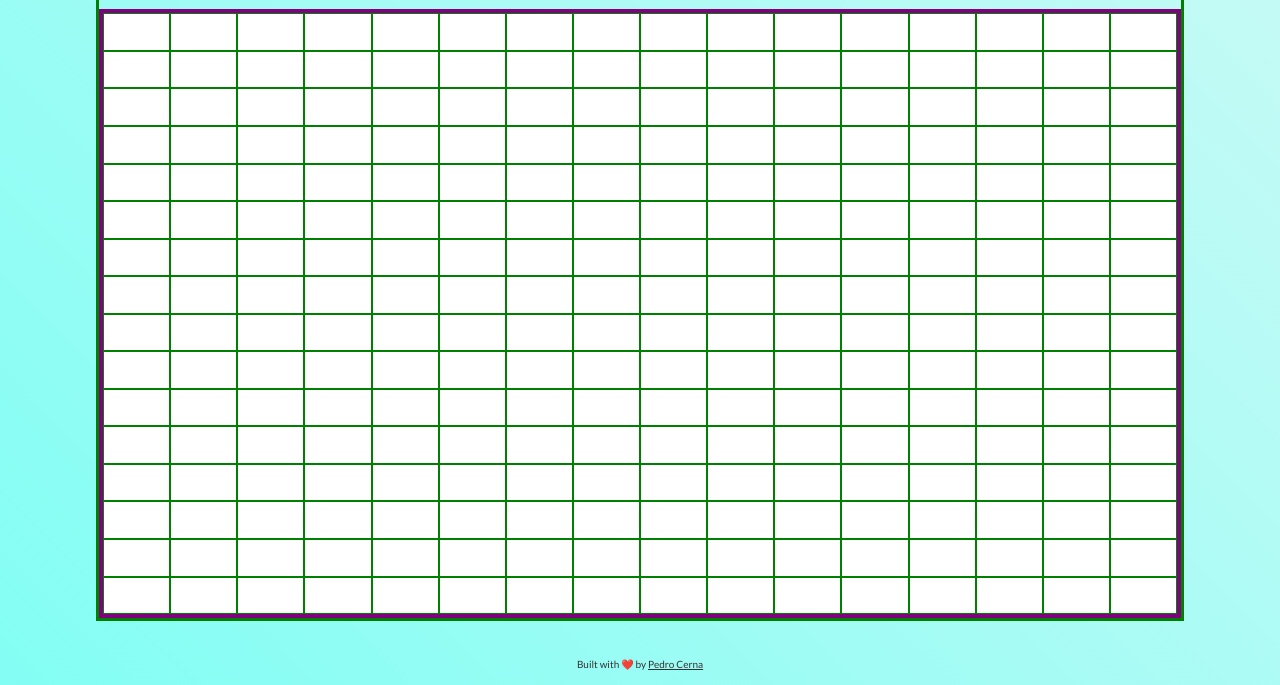
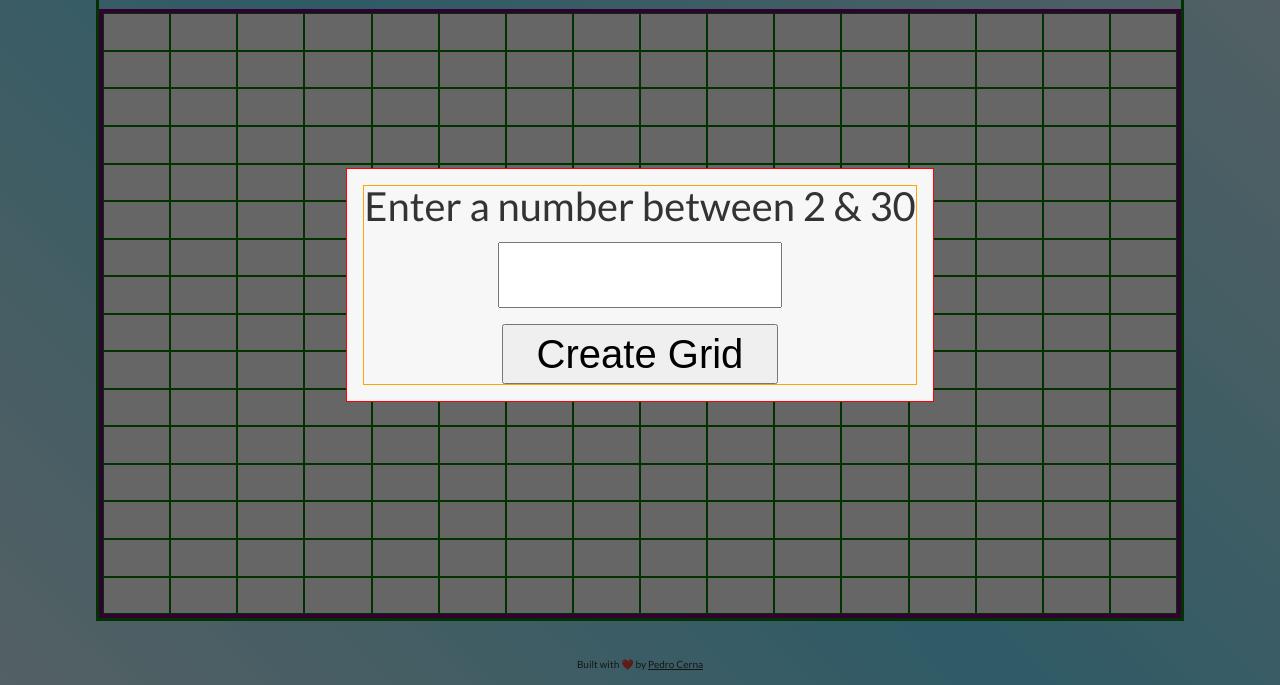
Before and after one commit to cerna-pedro/sketch, a website built with Parcel: page index.html in a window 1280 px wide. Both pictures are taken after a click on the button "Clear Grid". Shown: the part 115-800 px from the top of the page. Built offline with nearby package versions, Linux system fonts and the light colour scheme.

```diff
--- a/index.html
+++ b/index.html
@@ -12,9 +12,23 @@
     <main class="content">
       <h1 id="page-title">Sketch! 🖌️</h1>
       <div class="page-content">
-        <button id="clear">Clear Grid</button>
-        <div class="grid-container">
+        <button type="button" id="clear">Clear Grid</button>
+        <div class="popup hidden">
+          <div class="form-container hidden">
+            <form id="square-form">
+              <label for="squares">Enter a number between 2 & 30</label>
+              <input id="number-input"
+                type="number"
+                min="2"
+                max="30"
+                name="squares"
+                id="squares"
+              />
+              <button type="submit">Create Grid</button>
+            </form>
+          </div>
         </div>
+        <div class="grid-container"></div>
       </div>
     </main>
     <footer>
--- a/index.js
+++ b/index.js
@@ -1,31 +1,74 @@
 const gridContainer = document.querySelector('.grid-container');
 const gridRow = document.querySelector('.grid-row');
 const clearButton = document.querySelector('#clear');
+const formContainer = document.querySelector('.form-container');
+const squareForm = document.querySelector('#square-form');
+const popup = document.querySelector('.popup');
+const numberInput = document.querySelector('#number-input');
 
-const clearGrid = () => {
-  console.log('cleared');
-  createGrid()
+const clearGrid = (e) => {
+  toggleClassOff()
+  createNewGrid(e);
 };
 
-const wait = (amount = 0) => new Promise(resolve=> setTimeout(resolve, amount))
+const toggleClassOff = () => {
+  popup.classList.remove('hidden');
+  formContainer.classList.remove('hidden');
+};
 
+const toggleClassOn = () => {
+  popup.classList.add('hidden');
+  formContainer.classList.add('hidden');
+};
+
+
+const checkNumberRange = () => {
+  if (numberInput.value > 30) {
+    numberInput.value = 30;
+  }
+  if (numberInput.value < 2) {
+    numberInput.value = 2;
+  }
+};
+
+const validateEntry = (e) => {
+  const possible = '0123456789Backspace';
+  if (!possible.includes(e.key)) {
+    e.preventDefault();
+  }
+};
+
+const createNewGrid = (e) => {
+  numberInput.value = ''
+  squareForm.addEventListener('submit', (e) => {
+    e.preventDefault();
+    const numberOfSquares = parseInt(e.target[0].value);
+    console.log(numberOfSquares);
+    toggleClassOn()
+    createGrid(numberOfSquares);
+  });
+};
 clearButton.addEventListener('pointerdown', clearGrid);
+numberInput.addEventListener('keydown', validateEntry);
+numberInput.addEventListener('change', checkNumberRange);
+
+const wait = (amount = 0) =>
+  new Promise((resolve) => setTimeout(resolve, amount));
 
 const createGrid = async (num = 16) => {
   while (gridContainer.firstChild) {
-    gridContainer.removeChild(gridContainer.firstChild)
-
+    gridContainer.removeChild(gridContainer.firstChild);
   }
   let i = 0;
   while (i < num) {
-    const gridRow = document.createElement('div')
-    gridRow.classList.add('grid-row')
+    const gridRow = document.createElement('div');
+    gridRow.classList.add('grid-row');
     for (let j = 0; j < num; j++) {
       const div = document.createElement('div');
       div.classList.add('cell');
       gridRow.append(div);
       gridContainer.append(gridRow);
-      await wait(1)
+      await wait();
     }
     gridContainer.append(gridRow);
     i++;
--- a/main.css
+++ b/main.css
@@ -130,7 +130,11 @@
   border-spacing: 0;
 }
 
-
+input[type=number]::-webkit-inner-spin-button,
+input[type=number]::-webkit-outer-spin-button {
+  -webkit-appearance: none;
+  margin: 0;
+}
 
 html {
   height: -webkit-fill-available;
@@ -147,12 +151,16 @@
   align-items: center;
   background-image: linear-gradient(
     45deg,
-    rgb(109, 255, 243),
+    rgb(255, 207, 162),
     rgb(247, 247, 247),
-    rgb(247, 194, 231)
+    rgb(255, 180, 226),
+    rgb(247, 247, 247),
+    rgb(117, 227, 255),
+    rgb(247, 247, 247),
+    rgb(182, 195, 255)
     );
     background-size: 400% 400%;
-    animation: Background 20s ease infinite;
+    animation: Background 30s ease infinite;
     padding: 1rem;
   }
   .content {
@@ -181,6 +189,73 @@
   height: 85vh;
 }
 
+.popup{
+  opacity: 1;
+  z-index: 9999;
+  position:absolute;
+  top:0;
+  left:0;
+  right:0;
+  bottom:0;
+  background:rgba(0, 0, 0, .6);
+  transition: opacity .1s ease;
+  display: flex;
+  flex-direction: column;
+  justify-content: center;
+  align-items: center;
+}
+
+.popup.hidden {
+  opacity: 0;
+  pointer-events: none;
+}
+
+.form-container {
+  opacity: 1;
+  min-width: 200px;
+  max-width: 600px;
+  background:rgb(247, 247, 247);
+    transform: translateY(0);
+  transition: transform .3s .1s ease;
+  display: flex;
+  flex-direction: column;
+  align-items: center;
+  justify-content: center;
+  border: 1px solid red;
+  text-align: center;
+  padding: 1rem;
+}
+
+.form-container.hidden {
+  transform: translateY(-2000px);
+  opacity: 0;
+}
+
+#square-form{
+  border: 1px solid orange;
+  display: flex;
+  flex-direction: column;
+  align-items: center;
+
+}
+
+#square-form input {
+  width: 50%;
+  display: block;
+  margin: 1rem;
+  height: 60px;
+  font-size: 100%;
+  text-align: center;
+}
+
+#square-form button{
+  width: 50%;
+  height: 60px;
+  font-size: 100%;
+}
+
+
+
 .grid-container {
   border: 4px purple solid;
   display:flex;
@@ -196,11 +271,9 @@
 }
 
 .cell {
-  /* display: flex; */
   background-color: white;
   border:1px solid green;
-  animation: Enter 1s cubic-bezier(0.175, 0.885, 0.32, 1.275);
-  /* min-height: 50px; */
+  animation: Enter .1s ease;
   flex:1
 }
 
@@ -213,22 +286,22 @@
     background-position: 24% 0%;
   }
   10% {
-    background-position: 80% 20%;
+    background-position: 100% 100%;
   }
   20% {
-    background-position: 60% 15%;
+    background-position: 0% 0%;
   }
   30% {
-    background-position: 4% 62%;
+    background-position: 100% 62%;
   }
   40% {
-    background-position: 9% 87%;
+    background-position: 9% 95%;
   }
   50% {
-    background-position: 75% 90%;
+    background-position: 75% 2%;
   }
   60% {
-    background-position: 92% 100%;
+    background-position: 30% 100%;
   }
   70% {
     background-position: 2% 47%;
@@ -247,7 +320,7 @@
 @keyframes Enter {
   0% {
     opacity: 0;
-    transform: translateX(800px);
+    transform: translateX(4000px);
   }
   100% {
     opacity: 1;
```
